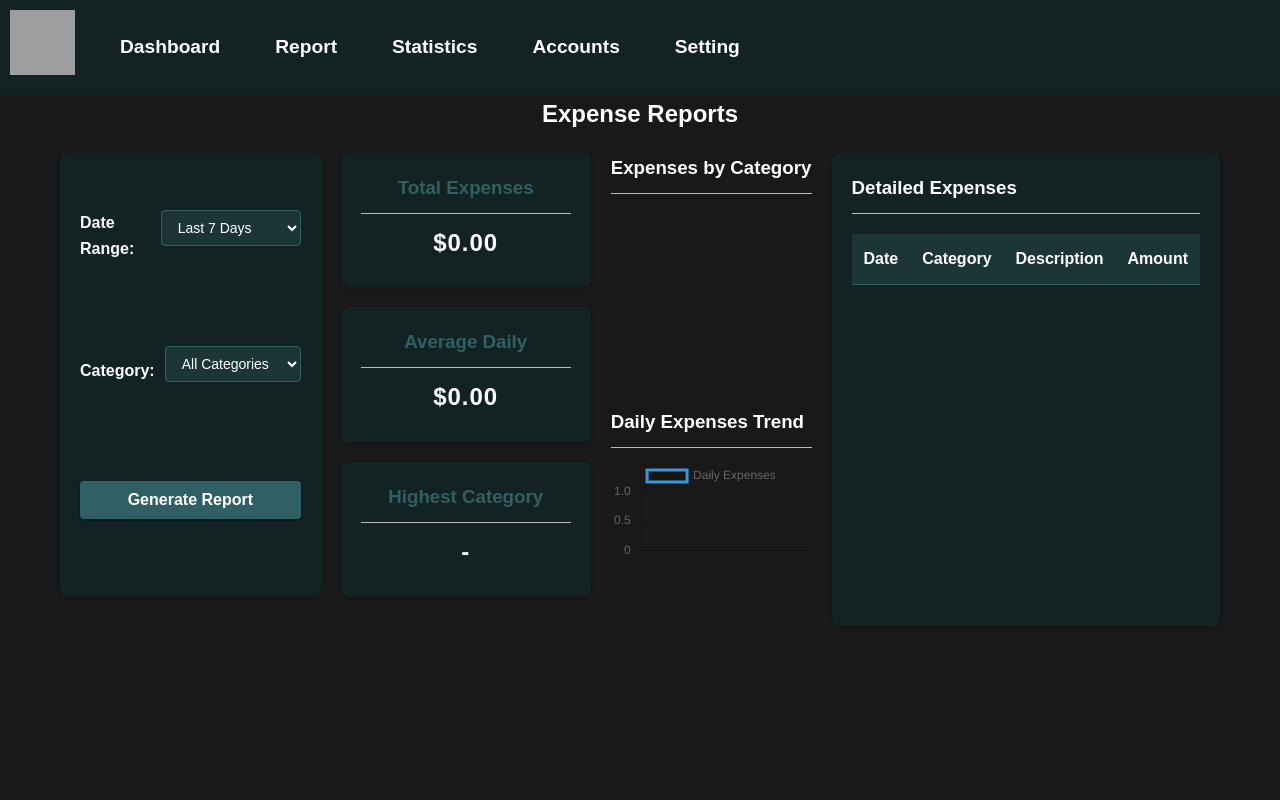
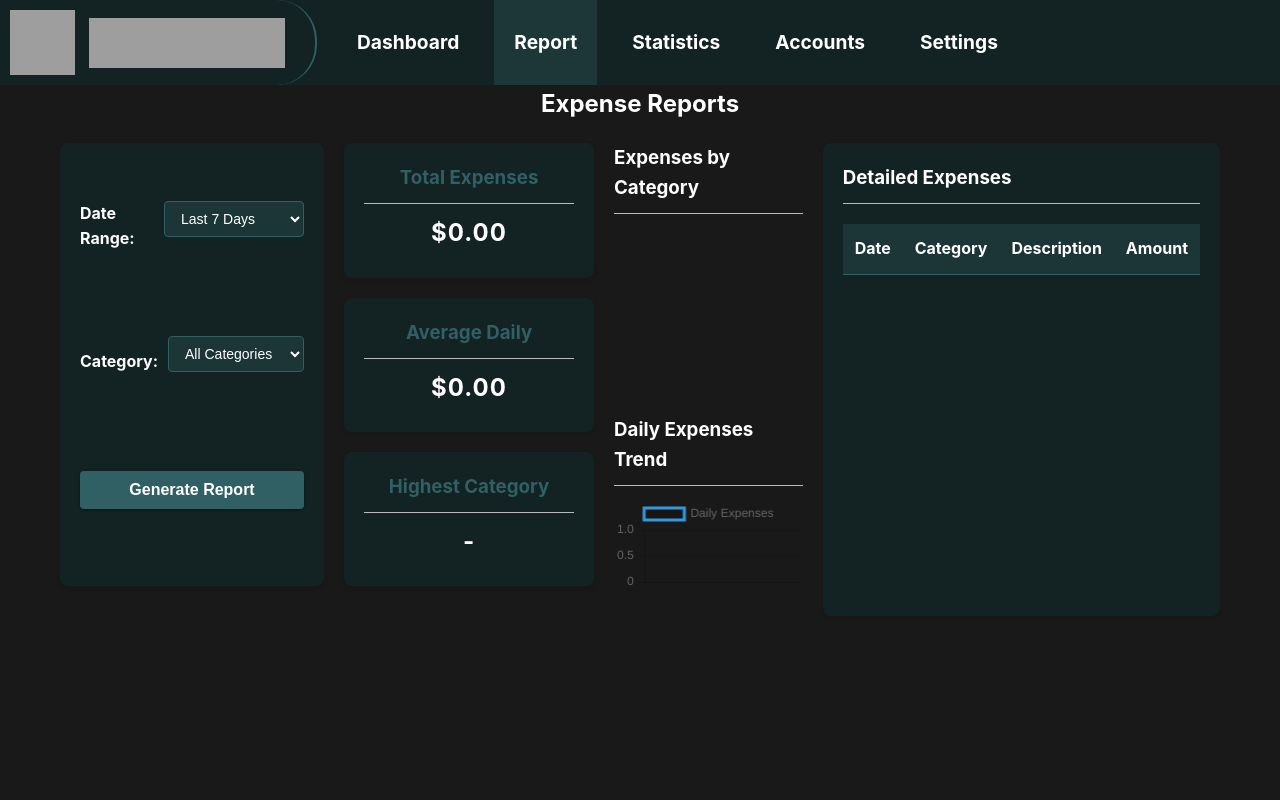
Before and after one commit to anonyash/project-main, a PHP site: page /report.html in a window 1280 px wide. Run offline with PHP 8.4, Linux system fonts and the light colour scheme; lists and menus that the app fills with data are empty; a map, chart or similar area stays blank; grey boxes are pictures that could not be loaded.

Commit message:
Add files via upload

```diff
--- a/frontend/report.css
+++ b/frontend/report.css
@@ -2,13 +2,18 @@
     margin: 0;
     padding: 0;
     box-sizing: border-box;
-    font-family: 'Arial', sans-serif;
+    /* font-family: 'Arial', sans-serif; */
 }
 
 body {
     background-color: #191919;
     color: white;
     line-height: 1.6;
+    min-height: 100vh;
+    margin: 0;
+    font-family: -apple-system, BlinkMacSystemFont,
+      "Segoe UI", Roboto, Oxygen, Ubuntu, Cantarell,
+      "Open Sans", "Helvetica Neue", sans-serif;
 }
 
 .container {
--- a/frontend/report.html
+++ b/frontend/report.html
@@ -11,14 +11,18 @@
 <body>
     <div class="main_container">
         <div class="navbar">
+            <div class="navlogo">
+                <img class="navsvg" src="exptracker.svg" alt="">
+                <img class="navsvglogo" src="logo2.svg" alt="">
+              </div>
             <nav class="_nav">
                 <ul class="menu">
-                    <li style="background-color: #132222;"><img class="navsvg" src="exptracker.svg" alt=""></li>
+                    <!-- <li style="background-color: #132222;"><img class="navsvg" src="exptracker.svg" alt=""></li> -->
                     <li><a href="index.html">Dashboard</a></li>
-                    <li><a href="report.html">Report</a></li>
+                    <li class="active"><a href="report.html">Report</a></li>
                     <li><a href="statistics.html">Statistics</a></li>
                     <li><a href="accounts.html">Accounts</a></li>
-                    <li><a href="settings.html">Setting</a></li>
+                    <li><a href="settings.html">Settings</a></li>
                 </ul>
             </nav>
         </div>
--- a/frontend/style.css
+++ b/frontend/style.css
@@ -30,9 +30,25 @@
   }
 
   .navbar{
+    display: flex;
+    flex-direction: row;
+    gap: 20px;
+
     background-color: #132222;
     /* height: -webkit-fill-available; */
     width: auto;
+  }
+
+
+  .navlogo{
+    padding: 10px 30px 10px 10px;
+    gap: 14px;
+    display: flex;
+    place-items: center;
+    border-right: solid #316064 2.5px;
+    border-radius: 40px;
+    margin: 0px;
+
   }
 
 
@@ -69,6 +85,7 @@
     margin: 0px;
     padding: 0px;
     width: -webkit-fill-available;
+    height: -webkit-fill-available;
     /* align-items: anchor-center; */
     justify-content: flex-start;
     list-style: none;
@@ -84,6 +101,19 @@
 
 
   }
+  .navsvglogo{
+    /* height: 40px; */
+    height: 50px;
+    width: 196px;
+
+  }
+
+  .menu li.active{
+    background-color: #1d3739;
+    color: rgb(105, 114, 117);
+
+}
+
 
   .chart-container {
     /* display: flex;
```
Also changed, not shown: frontend/accounts.css (+6 -1 lines), frontend/accounts.html (+6 -2 lines), frontend/index.html (+7 -3 lines), frontend/settings.html (+7 -3 lines), frontend/statistics.css (+6 -1 lines), frontend/statistics.html (+6 -2 lines), frontend/logo1.svg (added), frontend/logo2.svg (added).
